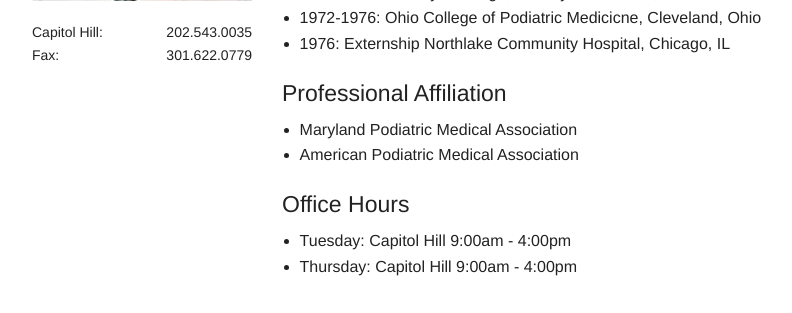
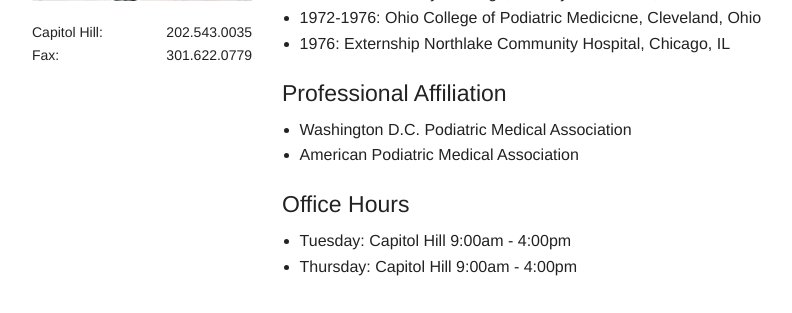
Before and after one commit to Elaniobro/dr, a PHP site: page /about in a window 1280 px wide. Shown: the part 337-650 px from the top of the page, without its empty margins (123-915 px from the left). Run offline with PHP 8.4, Linux system fonts and the light colour scheme.

Commit message:
Changing medical assocation

```diff
--- a/about/index.php
+++ b/about/index.php
@@ -16,7 +16,7 @@
             <li>1976:  Externship Northlake Community Hospital, Chicago, IL</li>          </ul>
           <h4>Professional Affiliation</h4>
           <ul>
-            <li>Maryland Podiatric Medical Association</li>
+            <li>Washington D.C. Podiatric Medical Association</li>
             <li>American Podiatric Medical Association</li>
           </ul>
           <h4>Office Hours</h4>
```
